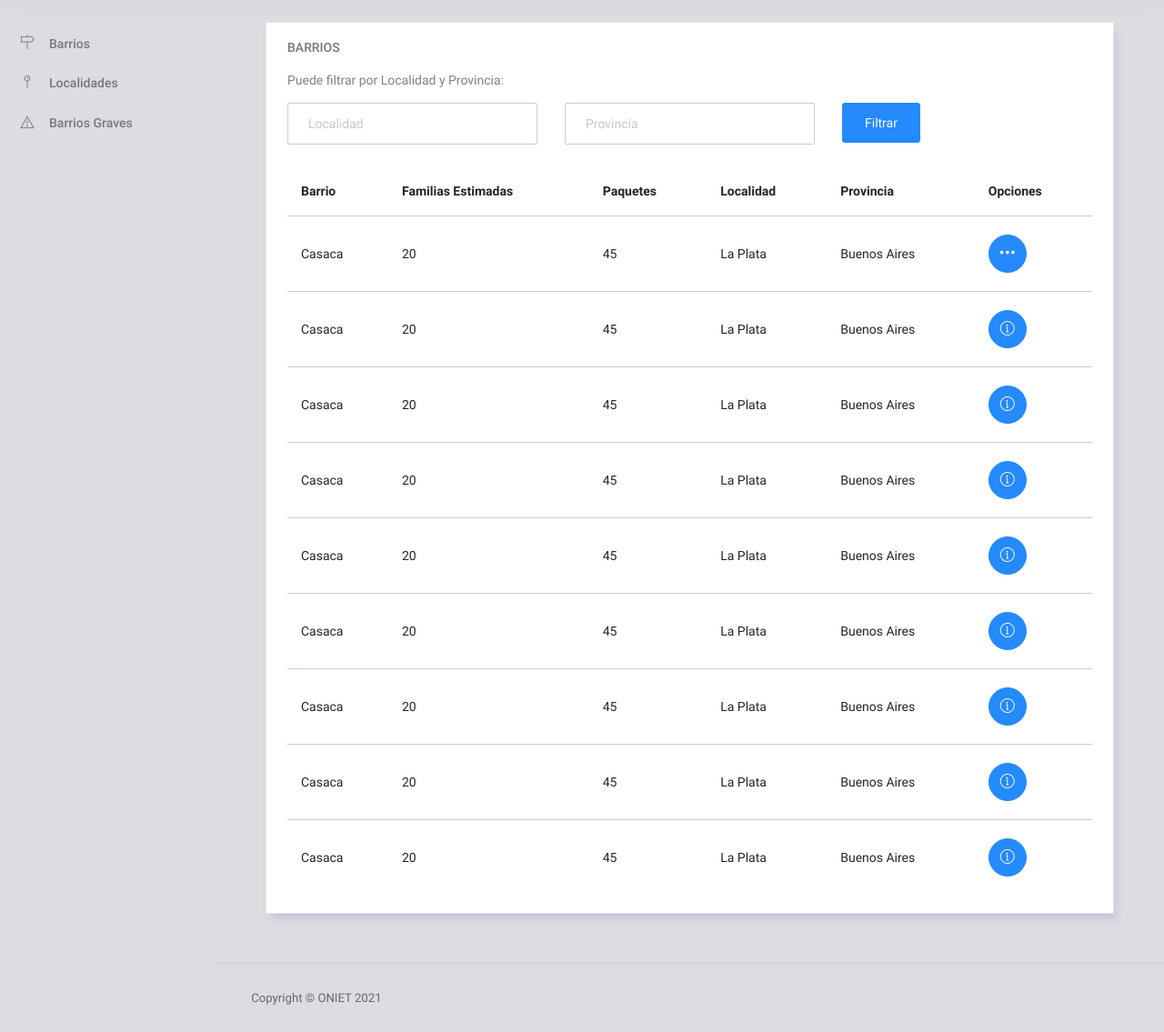
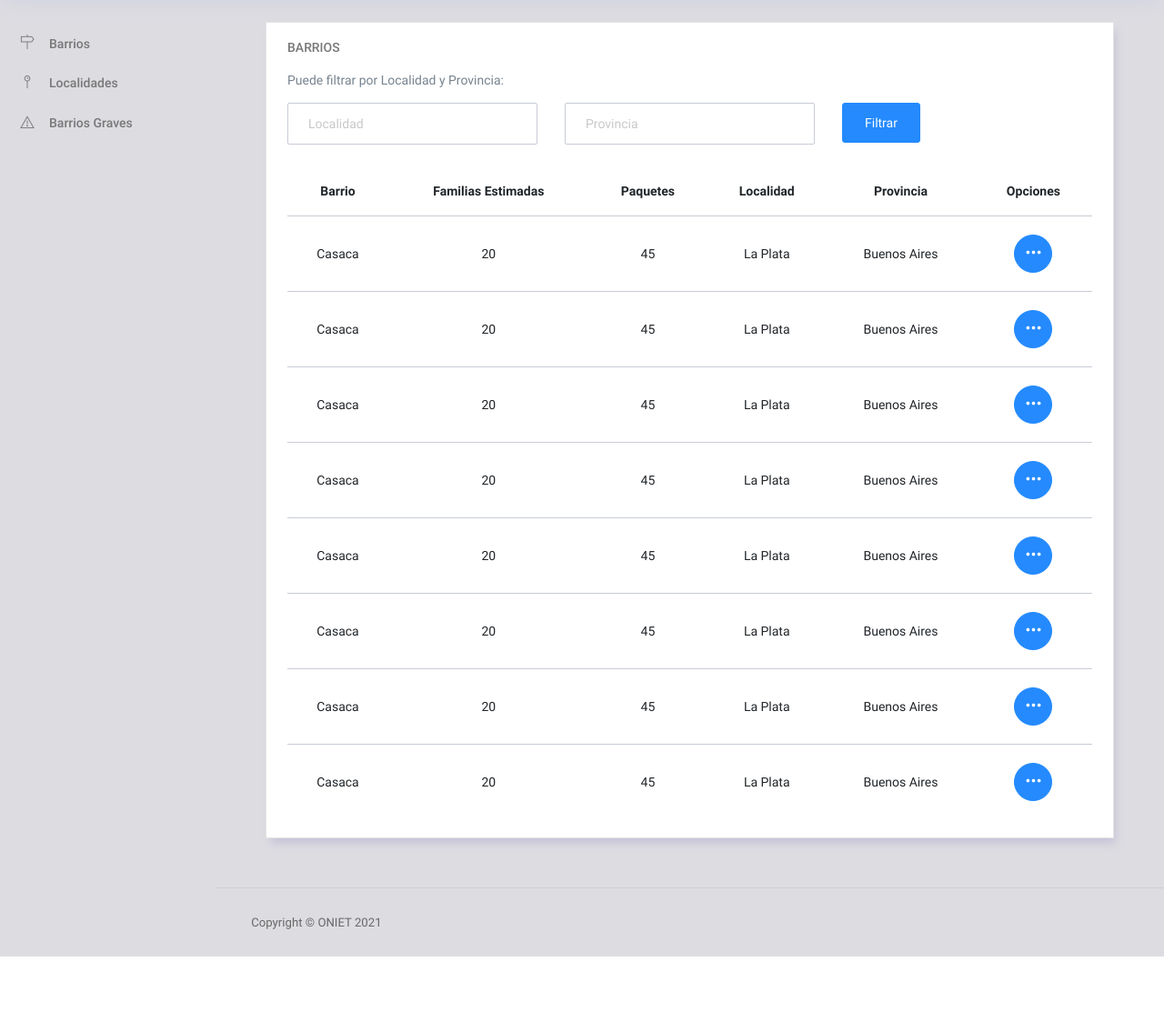
Before and after one commit to lautipaletta/oniet2021, a Django app: page / in a window 1280 px wide. Shown: the part 70-1205 px from the top of the page at 91% size. After the commit the page ends 1122 px from the top, so only its background shows below. Run offline with Django 3.2, Linux system fonts and the light colour scheme; the visitor is signed in with stand-in values (Sample User, id 1); some libraries are stand-ins or nearby versions.

Commit message:
fix: fix dashboard template

```diff
--- a/templates/dashboard.html
+++ b/templates/dashboard.html
@@ -32,123 +32,129 @@
         <table class="table">
           <thead>
             <tr>
-              <th>Barrio</th>
-              <th>Familias Estimadas</th>
-              <th>Paquetes</th>
-              <th>Localidad</th>
-              <th>Provincia</th>
-              <th>Opciones</th>
+
+              <th><center>Barrio</center></th>
+              <th><center>Familias Estimadas</center></th>
+              <th><center>Paquetes</center></th>
+              <th><center>Localidad</center></th>
+              <th><center>Provincia</center></th>
+              <th><center>Opciones</center></th>
             </tr>
           </thead>
           <tbody>
             <tr>
-              <td>Casaca</td>
-              <td>20</td>
-              <td>45</td>
-              <td>La Plata</td>
-              <td>Buenos Aires</td>
+              <td><center>Casaca</center></td>
+              <td><center>20</center></td>
+              <td><center>45</center></td>
+              <td><center>La Plata</center></td>
+              <td><center>Buenos Aires</center></td>
               <td>
+                <center>
                   <button type="button" class="btn btn-primary btn-icon btn-rounded">
                     <i class="ti-more-alt btn-icon-prepend"></i>
                   </button>
+                </center>
               </td>
             </tr>
             <tr>
-              <td>Casaca</td>
-              <td>20</td>
-              <td>45</td>
-              <td>La Plata</td>
-              <td>Buenos Aires</td>
+              <td><center>Casaca</center></td>
+              <td><center>20</center></td>
+              <td><center>45</center></td>
+              <td><center>La Plata</center></td>
+              <td><center>Buenos Aires</center></td>
               <td>
+                <center>
                   <button type="button" class="btn btn-primary btn-icon btn-rounded">
-                  <i class="ti-info-alt btn-icon-prepend"></i>
+                    <i class="ti-more-alt btn-icon-prepend"></i>
                   </button>
+                </center>
               </td>
             </tr>
             <tr>
-              <td>Casaca</td>
-              <td>20</td>
-              <td>45</td>
-              <td>La Plata</td>
-              <td>Buenos Aires</td>
+              <td><center>Casaca</center></td>
+              <td><center>20</center></td>
+              <td><center>45</center></td>
+              <td><center>La Plata</center></td>
+              <td><center>Buenos Aires</center></td>
               <td>
+                <center>
                   <button type="button" class="btn btn-primary btn-icon btn-rounded">
-                  <i class="ti-info-alt btn-icon-prepend"></i>
+                    <i class="ti-more-alt btn-icon-prepend"></i>
                   </button>
+                </center>
               </td>
             </tr>
             <tr>
-              <td>Casaca</td>
-              <td>20</td>
-              <td>45</td>
-              <td>La Plata</td>
-              <td>Buenos Aires</td>
+              <td><center>Casaca</center></td>
+              <td><center>20</center></td>
+              <td><center>45</center></td>
+              <td><center>La Plata</center></td>
+              <td><center>Buenos Aires</center></td>
               <td>
+                <center>
                   <button type="button" class="btn btn-primary btn-icon btn-rounded">
-                  <i class="ti-info-alt btn-icon-prepend"></i>
+                    <i class="ti-more-alt btn-icon-prepend"></i>
                   </button>
+                </center>
               </td>
             </tr>
             <tr>
-              <td>Casaca</td>
-              <td>20</td>
-              <td>45</td>
-              <td>La Plata</td>
-              <td>Buenos Aires</td>
+              <td><center>Casaca</center></td>
+              <td><center>20</center></td>
+              <td><center>45</center></td>
+              <td><center>La Plata</center></td>
+              <td><center>Buenos Aires</center></td>
               <td>
+                <center>
                   <button type="button" class="btn btn-primary btn-icon btn-rounded">
-                  <i class="ti-info-alt btn-icon-prepend"></i>
+                    <i class="ti-more-alt btn-icon-prepend"></i>
                   </button>
+                </center>
               </td>
             </tr>
             <tr>
-              <td>Casaca</td>
-              <td>20</td>
-              <td>45</td>
-              <td>La Plata</td>
-              <td>Buenos Aires</td>
+              <td><center>Casaca</center></td>
+              <td><center>20</center></td>
+              <td><center>45</center></td>
+              <td><center>La Plata</center></td>
+              <td><center>Buenos Aires</center></td>
               <td>
+                <center>
                   <button type="button" class="btn btn-primary btn-icon btn-rounded">
-                  <i class="ti-info-alt btn-icon-prepend"></i>
+                    <i class="ti-more-alt btn-icon-prepend"></i>
                   </button>
+                </center>
               </td>
             </tr>
             <tr>
-              <td>Casaca</td>
-              <td>20</td>
-              <td>45</td>
-              <td>La Plata</td>
-              <td>Buenos Aires</td>
+              <td><center>Casaca</center></td>
+              <td><center>20</center></td>
+              <td><center>45</center></td>
+              <td><center>La Plata</center></td>
+              <td><center>Buenos Aires</center></td>
               <td>
+                <center>
                   <button type="button" class="btn btn-primary btn-icon btn-rounded">
-                  <i class="ti-info-alt btn-icon-prepend"></i>
+                    <i class="ti-more-alt btn-icon-prepend"></i>
                   </button>
+                </center>
               </td>
             </tr>
             <tr>
-              <td>Casaca</td>
-              <td>20</td>
-              <td>45</td>
-              <td>La Plata</td>
-              <td>Buenos Aires</td>
+              <td><center>Casaca</center></td>
+              <td><center>20</center></td>
+              <td><center>45</center></td>
+              <td><center>La Plata</center></td>
+              <td><center>Buenos Aires</center></td>
               <td>
+                <center>
                   <button type="button" class="btn btn-primary btn-icon btn-rounded">
-                  <i class="ti-info-alt btn-icon-prepend"></i>
+                    <i class="ti-more-alt btn-icon-prepend"></i>
                   </button>
+                </center>
               </td>
             </tr>
-            <tr>
-              <td>Casaca</td>
-              <td>20</td>
-              <td>45</td>
-              <td>La Plata</td>
-              <td>Buenos Aires</td>
-              <td>
-                <button type="button" class="btn btn-primary btn-icon btn-rounded">
-                  <i class="ti-info-alt btn-icon-prepend"></i>
-                </button>
-              </td>
-            </tr>
+
           </tbody>
         </table>
       </div>
@@ -156,4 +162,6 @@
   </div>
 </div>
 
+
+
 {% endblock content %}
```
Lines whose indentation alone changed are shown as unchanged.
